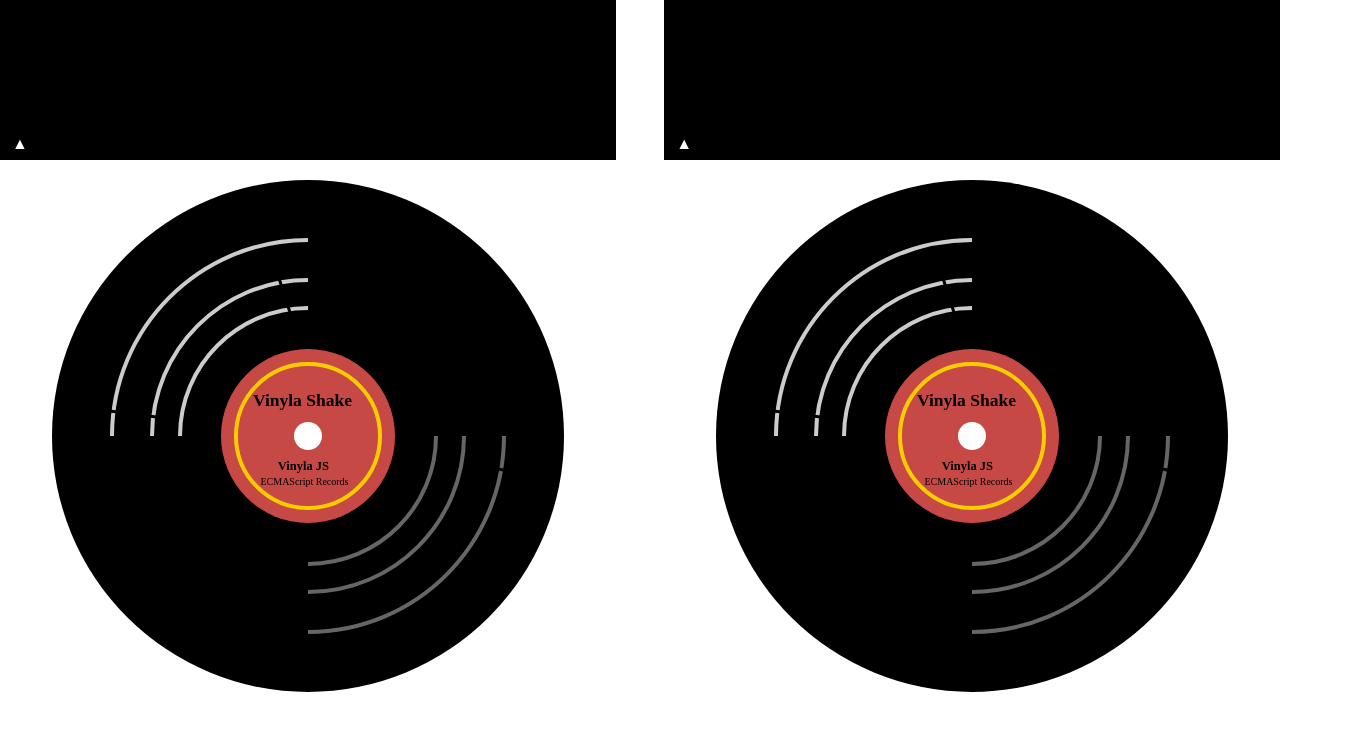
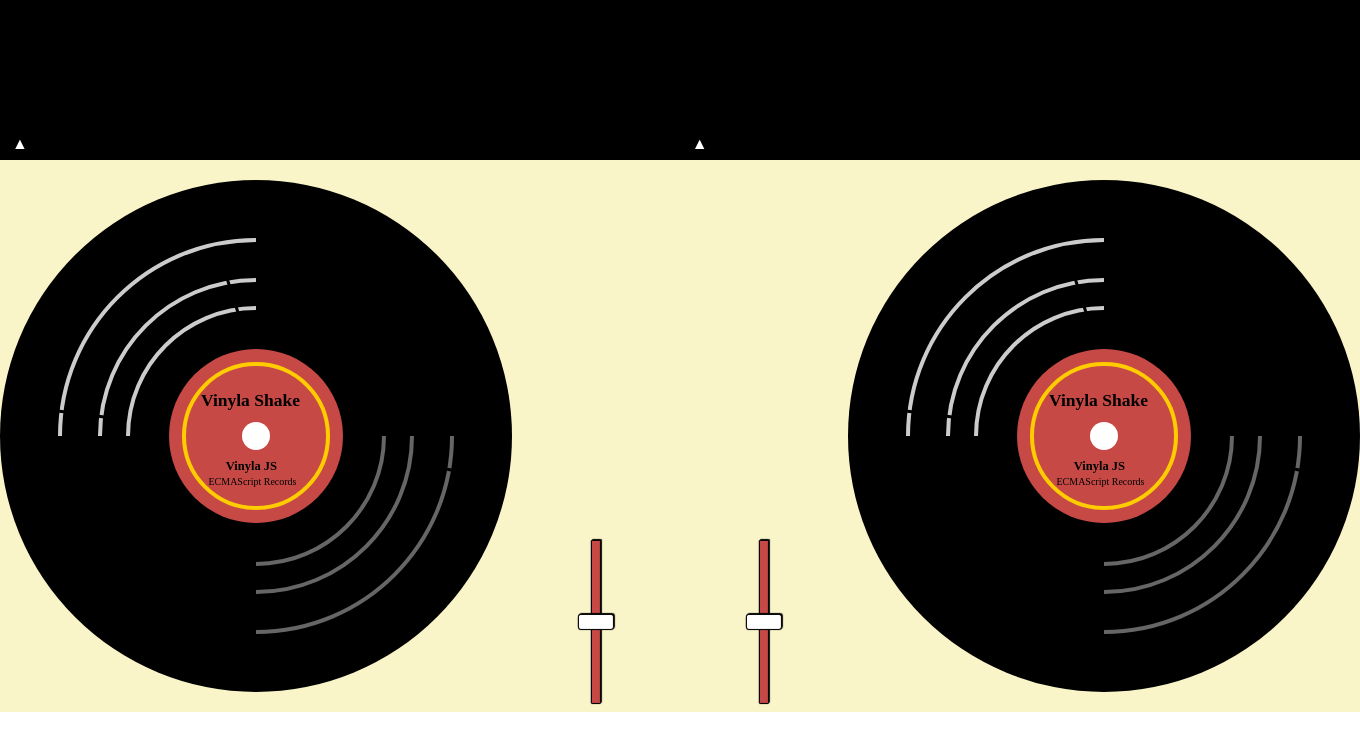
Before and after one commit to younchong/Vinyla-Shake, a website built with webpack: page index.html in a window 1280 px wide. Shown: the whole page, 1360 px wide, since content can reach past the window. Built offline with nearby package versions, Linux system fonts and the light colour scheme.

Commit message:
feat✨ : 소리 조절 컴포넌트 구현

```diff
--- a/index.html
+++ b/index.html
@@ -7,12 +7,13 @@
 </head>
 <body>
   <section class="left-deck">
-    <div class="left-deck-sound">
+    <div class="left-deck-sound deck-sound">
       <label for="left-music-input">▲</label>
       <input type="file" id="left-music-input" accept=".mp3" />
       <canvas id="left-canvas"></canvas>
       <audio id="left-audio" ></audio>
     </div>
+    <div class="deck-middle">
       <div class="left-deck-vinyl">
         <svg width="512px" viewBox="0 0 512 512" id="record_svg">
           <g>
@@ -108,14 +109,18 @@
           </g>
         </svg>
       </div>
+      <input type="range" class="volume-controller left-volume" min="0" max="3.4" step="0.1">
+    </div>
   </section>
   <section class="right-deck">
-    <div class="right-deck-sound">
+    <div class="right-deck-sound deck-sound">
       <label for="right-music-input">▲</label>
       <input type="file" id="right-music-input" accept=".mp3" />
       <canvas id="right-canvas"></canvas>
       <audio id="right-audio" ></audio>
     </div>
+    <div class="deck-middle">
+      <input type="range" class="volume-controller right-volume" min="0" max="3.4" step="0.1">
       <div class="right-deck-vinyl">
         <svg width="512px" viewBox="0 0 512 512" id="record_svg">
           <g>
@@ -211,6 +216,8 @@
           </g>
         </svg>
       </div>
+    </div>
+
   </section>
 </body>
 </html>
--- a/src/css/index.css
+++ b/src/css/index.css
@@ -1,11 +1,9 @@
 @import "./reset.css";
 @import "./soundWave.css";
-@import "./vinyl.css";
+@import "./middle.css";
 
 body {
   display: flex;
-  flex-direction: row;
   justify-content: space-between;
-
   overflow: hidden;
 }
--- /dev/null
+++ b/src/css/middle.css
@@ -0,0 +1,42 @@
+.deck-middle {
+  display: flex;
+  align-items: center;
+  background: #FAF5C9;
+}
+
+#record_svg {
+  display: block;
+  width: 40vw;
+  margin: 20px auto;
+  cursor: pointer; cursor: hand;
+  user-select: none;
+}
+
+.volume-controller {
+  margin-top: 55%;
+  transform: rotate(0.75turn);
+  width: 100%;
+  -webkit-appearance: none;
+}
+
+.volume-controller::-webkit-slider-thumb {
+  -webkit-appearance: none;
+  border: 1px solid #000000;
+  height: 36px;
+  width: 16px;
+  border-radius: 3px;
+  background: #ffffff;
+  cursor: pointer;
+  margin-top: -14px;
+  box-shadow: 1px 1px 1px #000000, 0px 0px 1px #0d0d0d; /* Add cool effects to your sliders! */
+}
+
+.volume-controller::-webkit-slider-runnable-track {
+  width: 100%;
+  height: 10px;
+  cursor: pointer;
+  box-shadow: 1px 1px 1px #000000, 0px 0px 1px #0d0d0d;
+  background: #C64945;
+  border-radius: 1.3px;
+  border: 0.2px solid #010101;
+}
--- a/src/css/soundWave.css
+++ b/src/css/soundWave.css
@@ -1,5 +1,5 @@
 canvas {
-  width: 45vw;
+  width: 50vw;
   height: 20vh;
   background-color: black;
 }
@@ -26,12 +26,6 @@ input[type="file"] {
   border: 0;
 }
 
-.left-deck-sound {
+.deck-sound {
   display: flex;
-  flex-direction: row;
 }
-
-.right-deck-sound {
-  display: flex;
-  flex-direction: row;
-}
--- a/src/css/vinyl.css
+++ /dev/null
@@ -1,7 +0,0 @@
-#record_svg {
-  display: block;
-  width: 512px;
-  margin: 20px auto;
-  cursor: pointer; cursor: hand;
-  user-select: none;
-}
--- a/src/js/soundWave.js
+++ b/src/js/soundWave.js
@@ -1,13 +1,21 @@
 import playVinyl from "./vinyl";
+import volumController from "./volumController";
 
 export default async function onChange(side) {
   const files = document.querySelector(`#${side}-music-input`).files;
   const audio = document.querySelector(`#${side}-audio`);
+  const volumInput = document.querySelector(`.${side}-volume`);
 
   audio.src = URL.createObjectURL(files[0]);
 
   const context = new AudioContext();
   const source = context.createBufferSource();
+  const gainNode = context.createGain();
+
+  source.connect(gainNode);
+  gainNode.connect(context.destination);
+
+  volumController(volumInput, gainNode);
 
   const drawAudio = async (url) => {
     const response = await fetch(url);
@@ -15,7 +23,6 @@ export default async function onChange(side) {
     const audioBuffer = await context.decodeAudioData(arrayBuffer);
 
     source.buffer = audioBuffer;
-    source.connect(context.destination);
 
     draw(normalizeData(filterData(audioBuffer)));
 
--- a/src/js/vinyl.js
+++ b/src/js/vinyl.js
@@ -10,7 +10,7 @@ let size = 512;
 
 let source;
 let context;
-let lastTime;
+let lastTime = 0;
 let lastAngle = 0;
 let duration;
 
--- /dev/null
+++ b/src/js/volumController.js
@@ -0,0 +1,7 @@
+export default function volumController(input, gainNode) {
+  input.addEventListener("input", (e) => {
+    const value = e.currentTarget.value;
+
+    gainNode.gain.setValueAtTime(value, gainNode.context.currentTime);
+  });
+}
```
Lines whose indentation alone changed are shown as unchanged.
